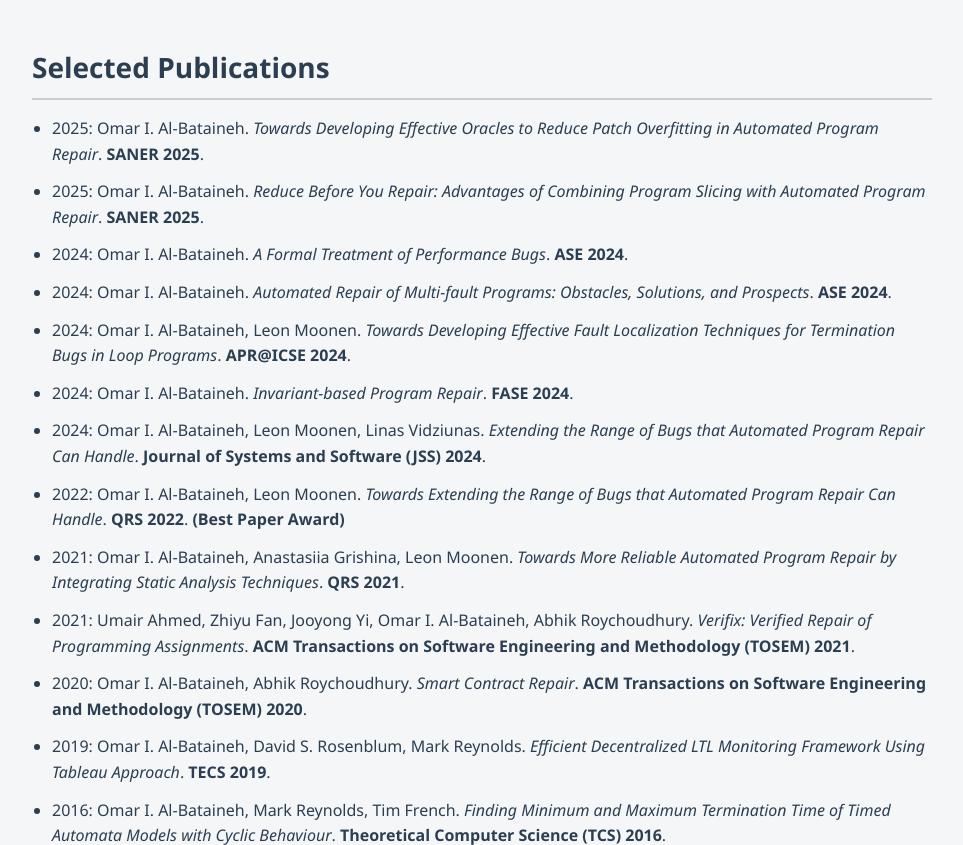
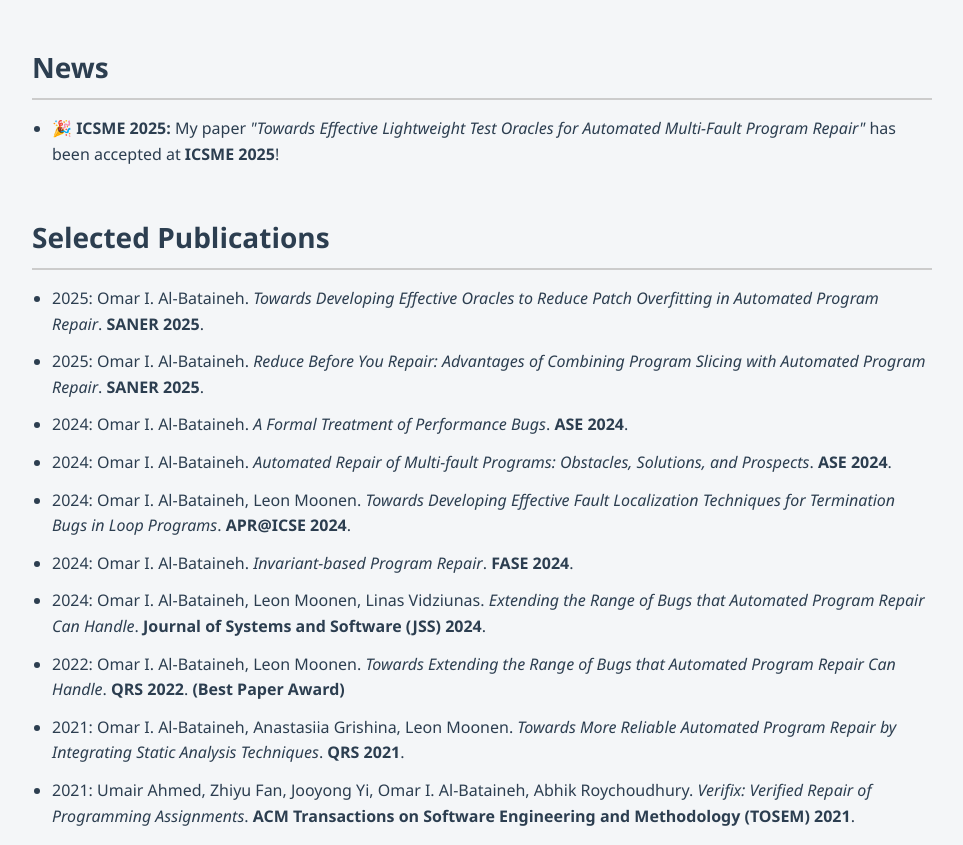
Before and after one commit to Omarbat92/omar-website, a plain HTML site: page index.html in a window 1280 px wide. Shown: the part 1056-1901 px from the top of the page, without its empty margins (158-1121 px from the left). Drawn offline with Linux system fonts and the light colour scheme.

Commit message:
Update index.html

```diff
--- a/index.html
+++ b/index.html
@@ -157,6 +157,14 @@ By developing novel approaches that integrate formal verification and fault inte
     <p>For a full list of my publications, please visit my <a href="https://dblp.org/pid/27/8038.html" target="_blank" rel="noopener noreferrer">DBLP profile</a>. You can also download my <a href="omar-cv.pdf" download>curriculum vitae</a> for more details on my academic background.</p>
   </section>
 
+  <!-- Added News Section -->
+  <section id="news" tabindex="-1">
+    <h2>News</h2>
+    <ul class="pub-list">
+      <li>🎉 <strong>ICSME 2025:</strong> My paper <em>"Towards Effective Lightweight Test Oracles for Automated Multi-Fault Program Repair"</em> has been accepted at <strong>ICSME 2025</strong>!</li>
+    </ul>
+  </section>
+
   <section id="publications" tabindex="-1">
     <h2>Selected Publications</h2>
     <ul class="pub-list">
@@ -169,10 +177,8 @@ By developing novel approaches that integrate formal verification and fault inte
       <li>2024: Omar I. Al-Bataineh, Leon Moonen, Linas Vidziunas. <em>Extending the Range of Bugs that Automated Program Repair Can Handle</em>. <strong>Journal of Systems and Software (JSS) 2024</strong>.</li>
       <li>2022: Omar I. Al-Bataineh, Leon Moonen. <em>Towards Extending the Range of Bugs that Automated Program Repair Can Handle</em>. <strong>QRS 2022</strong>. <strong>(Best Paper Award)</strong></li>
       <li>2021: Omar I. Al-Bataineh, Anastasiia Grishina, Leon Moonen. <em>Towards More Reliable Automated Program Repair by Integrating Static Analysis Techniques</em>. <strong>QRS 2021</strong>.</li>
-      <li>2021: Umair Ahmed, Zhiyu Fan, Jooyong Yi, Omar I. Al-Bataineh, Abhik Roychoudhury. <em>Verifix: Verified Repair of Programming Assignments</em>. <strong>
-ACM Transactions on Software Engineering and Methodology (TOSEM) 2021</strong>.</li>
-      <li>2020: Omar I. Al-Bataineh, Abhik Roychoudhury. <em>Smart Contract Repair</em>. <strong>
-ACM Transactions on Software Engineering and Methodology (TOSEM) 2020</strong>.</li>
+      <li>2021: Umair Ahmed, Zhiyu Fan, Jooyong Yi, Omar I. Al-Bataineh, Abhik Roychoudhury. <em>Verifix: Verified Repair of Programming Assignments</em>. <strong>ACM Transactions on Software Engineering and Methodology (TOSEM) 2021</strong>.</li>
+      <li>2020: Omar I. Al-Bataineh, Abhik Roychoudhury. <em>Smart Contract Repair</em>. <strong>ACM Transactions on Software Engineering and Methodology (TOSEM) 2020</strong>.</li>
       <li>2019: Omar I. Al-Bataineh, David S. Rosenblum, Mark Reynolds. <em>Efficient Decentralized LTL Monitoring Framework Using Tableau Approach</em>. <strong>TECS 2019</strong>.</li>
       <li>2016: Omar I. Al-Bataineh, Mark Reynolds, Tim French. <em>Finding Minimum and Maximum Termination Time of Timed Automata Models with Cyclic Behaviour</em>. <strong>Theoretical Computer Science (TCS) 2016</strong>.</li>
       <li>2015: Omar I. Al-Bataineh, Mark Reynolds. <em>Accelerating Worst Case Execution Time Analysis of Timed Automata Models with Cyclic Behaviour</em>. <strong>FAOC 2015</strong>.</li>
@@ -194,7 +200,7 @@ ACM Transactions on Software Engineering and Methodology (TOSEM) 2020</strong>.<
 
   <section id="contact" tabindex="-1">
     <h2>Contact</h2>
-    <p>Email: omar [dot] albataineh [at] gssi [dot] it </a></p>
+    <p>Email: omar [dot] albataineh [at] gssi [dot] it </p>
   </section>
 </main>
 
```
Lines whose indentation alone changed are shown as unchanged.
